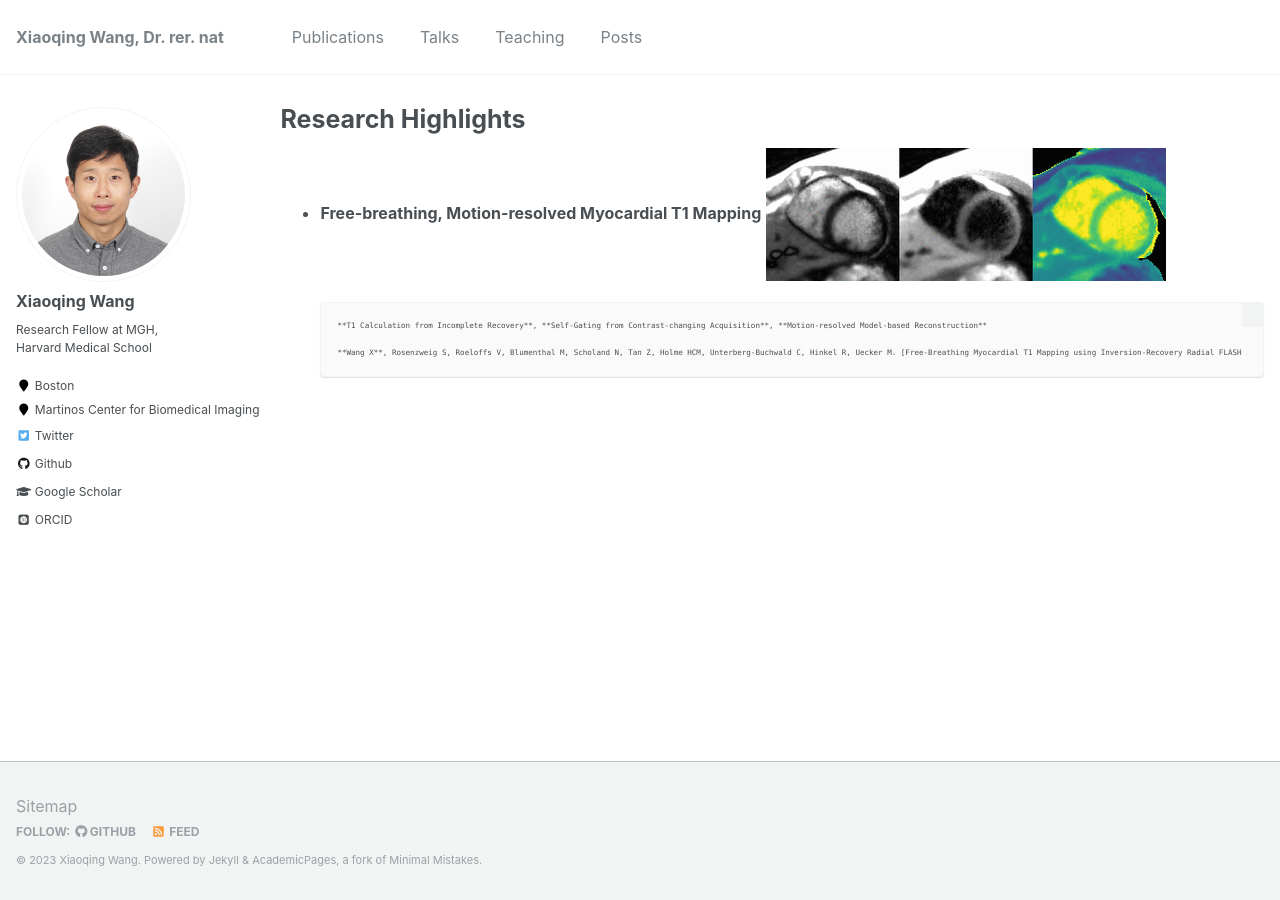
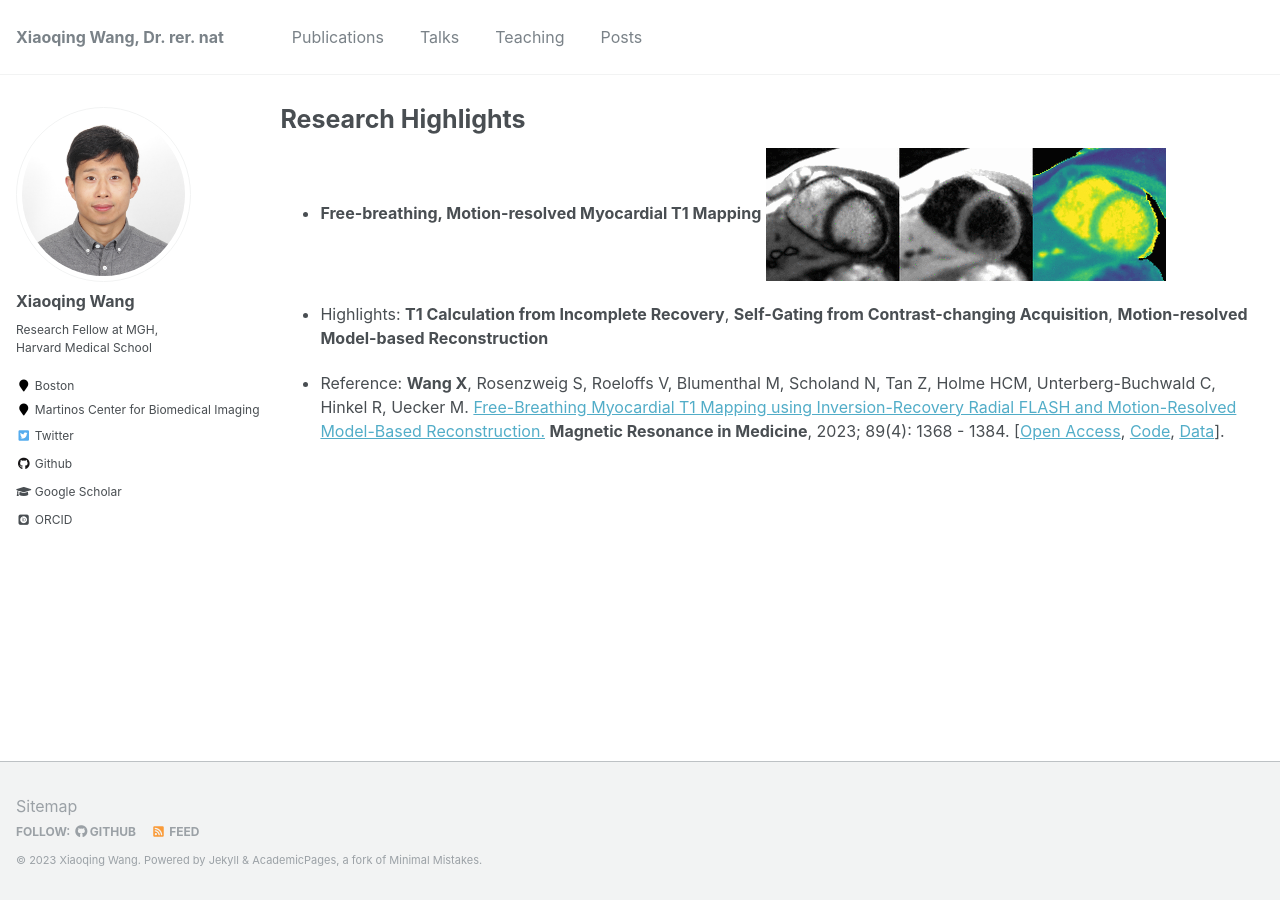
Before and after one commit to xqwang1/xqwang1.github.io, a Jekyll site: the page built from _pages/posts.md, in a window 1280 px wide. Built offline with Jekyll 4.4.1, drawn with Linux system fonts in a browser that asks for light colours; some web fonts are replaced; part of the change alters nothing that is shown.

Commit message:
update post

```diff
--- a/_pages/posts.md
+++ b/_pages/posts.md
@@ -13,8 +13,8 @@ author_profile: true
 </style>
 
 * **Free-breathing, Motion-resolved Myocardial T1 Mapping**
-      ![Alt Text](https://xqwang1.github.io/files/dynamicT1.gif)
+  ![Alt Text](https://xqwang1.github.io/files/dynamicT1.gif)
 
-      **T1 Calculation from Incomplete Recovery**, **Self-Gating from Contrast-changing Acquisition**, **Motion-resolved Model-based Reconstruction**
+- Highlights: **T1 Calculation from Incomplete Recovery**, **Self-Gating from Contrast-changing Acquisition**, **Motion-resolved Model-based Reconstruction**
 
-      **Wang X**, Rosenzweig S, Roeloffs V, Blumenthal M, Scholand N, Tan Z, Holme HCM, Unterberg-Buchwald C, Hinkel R, Uecker M. [Free-Breathing Myocardial T1 Mapping using Inversion-Recovery Radial FLASH and Motion-Resolved Model-Based Reconstruction.](https://onlinelibrary.wiley.com/doi/full/10.1002/mrm.29521) **Magnetic Resonance in Medicine**, 2023; 89(4): 1368 - 1384. [[Open Access](https://onlinelibrary.wiley.com/doi/full/10.1002/mrm.29521), [Code](https://github.com/mrirecon/motion-resolved-myocardial-T1-mapping), [Data](https://doi.org/10.5281/zenodo.5707688)].
+- Reference: **Wang X**, Rosenzweig S, Roeloffs V, Blumenthal M, Scholand N, Tan Z, Holme HCM, Unterberg-Buchwald C, Hinkel R, Uecker M. [Free-Breathing Myocardial T1 Mapping using Inversion-Recovery Radial FLASH and Motion-Resolved Model-Based Reconstruction.](https://onlinelibrary.wiley.com/doi/full/10.1002/mrm.29521) **Magnetic Resonance in Medicine**, 2023; 89(4): 1368 - 1384. [[Open Access](https://onlinelibrary.wiley.com/doi/full/10.1002/mrm.29521), [Code](https://github.com/mrirecon/motion-resolved-myocardial-T1-mapping), [Data](https://doi.org/10.5281/zenodo.5707688)].
```
